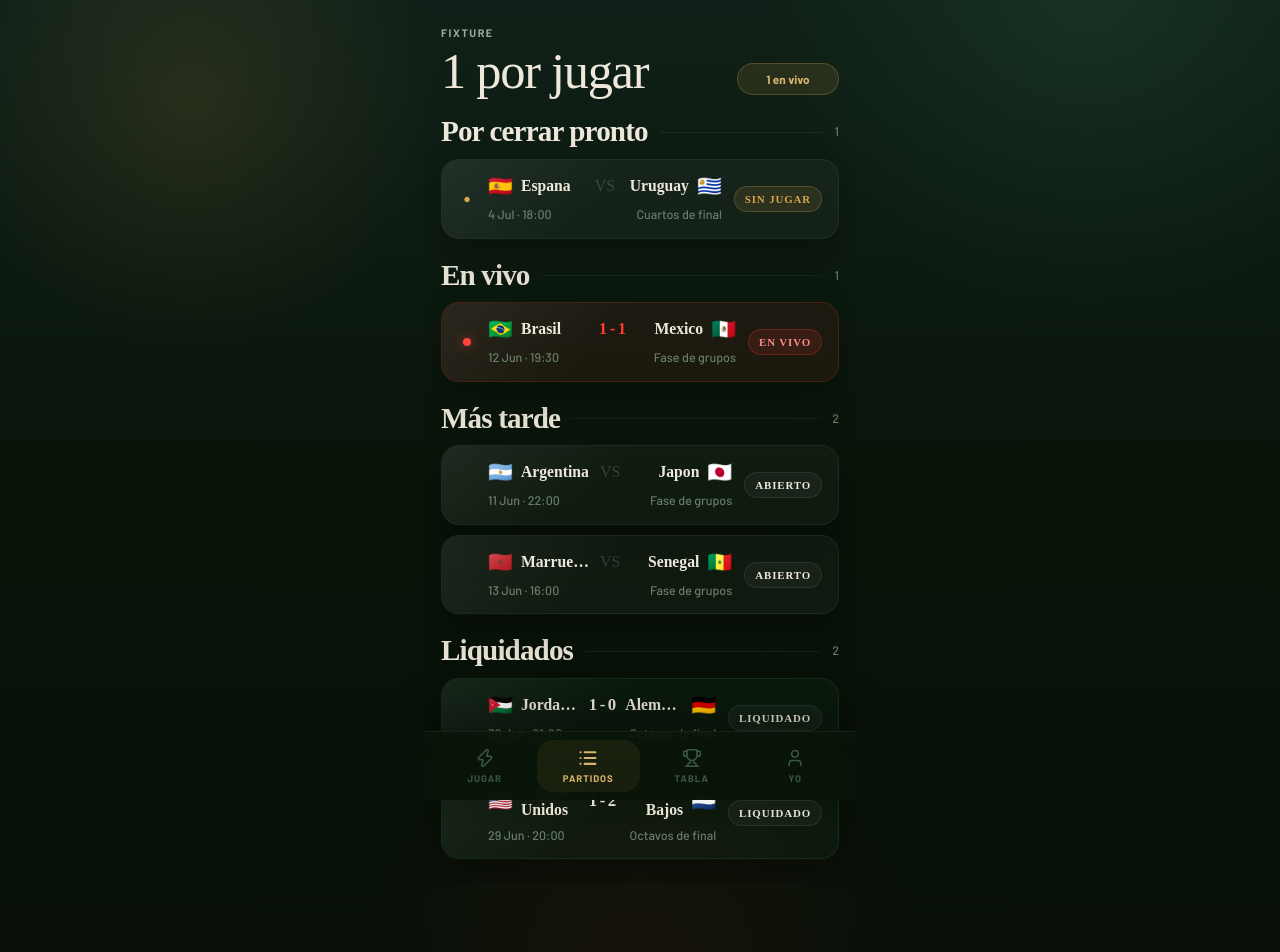
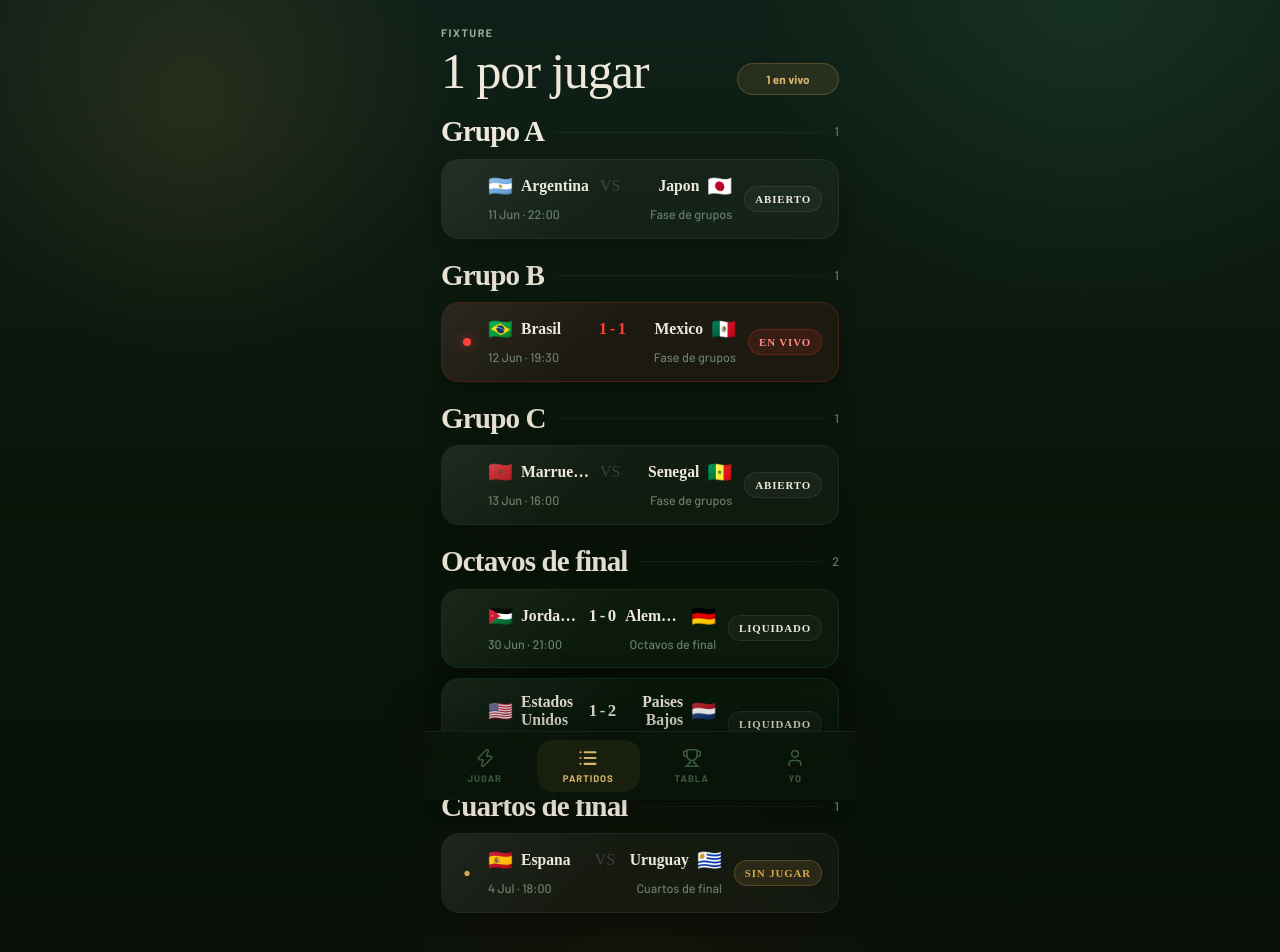
Before and after one commit to guidokogan1/prode, a Next.js app: page /matches in a window 1280 px wide. Shown: the top 952 px of the page. Built offline with nearby package versions, Linux system fonts and the light colour scheme; no server answers; a web font is replaced by a local one.

Commit message:
Sync match overview and group fixture navigation

```diff
--- a/app/matches/page.tsx
+++ b/app/matches/page.tsx
@@ -1,12 +1,10 @@
 import { MatchCard } from "@/components/match-card";
 import { getHomeSummary } from "@/lib/repositories/home";
-import { getMatchUrgencyBucket, sortMatchesByUrgency, type MatchUrgencyBucket } from "@/lib/match-ui";
 import { listMatches } from "@/lib/repositories/matches";
 
 export default async function MatchesPage() {
   const [matches, summary] = await Promise.all([listMatches(), getHomeSummary()]);
-  const sortedMatches = matches.slice().sort(sortMatchesByUrgency);
-  const groups = buildUrgencyGroups(sortedMatches);
+  const groups = buildCompetitionGroups(matches);
 
   return (
     <main className="page-shell page-scroll" style={{ display: "grid", gap: 22 }}>
@@ -43,18 +41,32 @@ export default async function MatchesPage() {
   );
 }
 
-function buildUrgencyGroups(matches: Awaited<ReturnType<typeof listMatches>>) {
-  const order: { id: MatchUrgencyBucket; title: string }[] = [
-    { id: "pending", title: "Por cerrar pronto" },
-    { id: "live", title: "En vivo" },
-    { id: "upcoming", title: "Más tarde" },
-    { id: "settled", title: "Liquidados" },
+function buildCompetitionGroups(matches: Awaited<ReturnType<typeof listMatches>>) {
+  const groupStageMatches = matches.filter((match) => match.stage === "Fase de grupos");
+  const knockoutMatches = matches.filter((match) => match.stage !== "Fase de grupos");
+
+  const groupStageGroups = [...new Set(groupStageMatches.map((match) => match.groupLabel).filter(Boolean))]
+    .sort((left, right) => String(left).localeCompare(String(right)))
+    .map((groupLabel) => ({
+      id: String(groupLabel),
+      title: String(groupLabel),
+      matches: groupStageMatches.filter((match) => match.groupLabel === groupLabel),
+    }));
+
+  const knockoutOrder = [
+    "Octavos de final",
+    "Cuartos de final",
+    "Semifinales",
+    "Final",
   ];
 
-  return order
-    .map((group) => ({
-      ...group,
-      matches: matches.filter((match) => getMatchUrgencyBucket(match) === group.id),
+  const knockoutGroups = knockoutOrder
+    .map((stage) => ({
+      id: stage,
+      title: stage,
+      matches: knockoutMatches.filter((match) => match.stage === stage),
     }))
     .filter((group) => group.matches.length > 0);
+
+  return [...groupStageGroups, ...knockoutGroups];
 }
--- a/lib/domain.ts
+++ b/lib/domain.ts
@@ -32,6 +32,7 @@ export type RevealedTicketViewModel = {
 export type MatchViewModel = {
   id: string;
   stage: string;
+  groupLabel?: string;
   venue: string;
   kickoffLabel: string;
   status: MatchStatus;
--- a/lib/mock-data.ts
+++ b/lib/mock-data.ts
@@ -601,6 +601,7 @@ function createMatchSet(persona: DemoPersonaSlug): MatchViewModel[] {
     {
       id: "arg-jpn",
       stage: "Fase de grupos",
+      groupLabel: "Grupo A",
       venue: "Monterrey",
       kickoffLabel: "11 Jun · 22:00",
       status: "scheduled",
@@ -623,6 +624,7 @@ function createMatchSet(persona: DemoPersonaSlug): MatchViewModel[] {
     {
       id: "bra-mex",
       stage: "Fase de grupos",
+      groupLabel: "Grupo B",
       venue: "Los Angeles",
       kickoffLabel: "12 Jun · 19:30",
       status: "live",
@@ -745,6 +747,7 @@ function createMatchSet(persona: DemoPersonaSlug): MatchViewModel[] {
     {
       id: "mar-sen",
       stage: "Fase de grupos",
+      groupLabel: "Grupo C",
       venue: "Vancouver",
       kickoffLabel: "13 Jun · 16:00",
       status: "scheduled",
```
Also changed, not shown: app/matches/[id]/page.tsx (+3 -50 lines), components/match-overview.tsx (added, +106 -0 lines).
